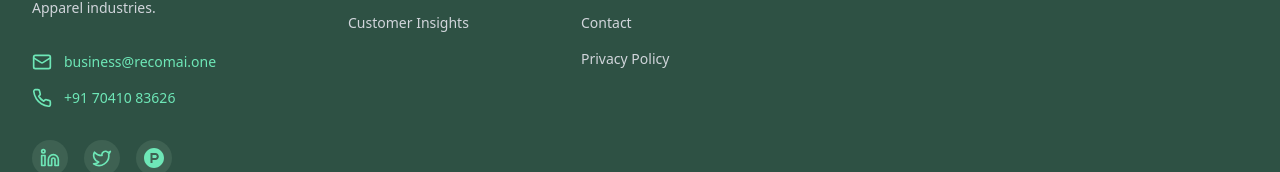
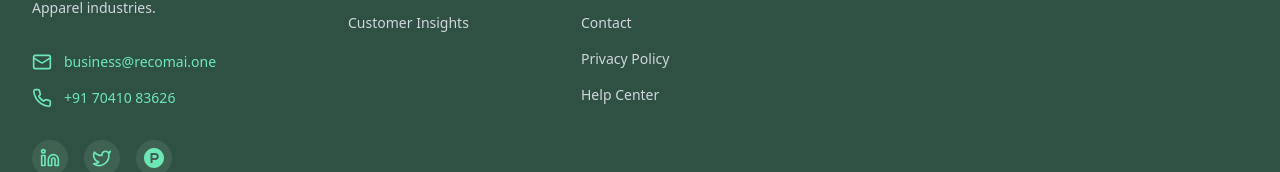
Before and after one commit to shivampb/recomai-web, a React (Vite) app: page /features in a window 1280 px wide. Shown: the part 6159-6331 px from the top of the page. Built offline with nearby package versions, Linux system fonts and the light colour scheme.

Commit message:
help page added

```diff
--- a/src/App.tsx
+++ b/src/App.tsx
@@ -10,6 +10,7 @@ import FAQ from './components/FAQ';
 import FinalCTA from './components/FinalCTA';
 import Footer from './components/Footer';
 import FeaturesPage from './pages/FeaturesPage';
+import HelpCenterPage from './pages/HelpCenterPage';
 
 function Home() {
   return (
@@ -35,6 +36,7 @@ function App() {
         <Routes>
           <Route path="/" element={<Home />} />
           <Route path="/features" element={<><FeaturesPage /><Footer /></>} />
+          <Route path="/help-center" element={<><HelpCenterPage /><Footer /></>} />
         </Routes>
       </div>
     </Router>
--- a/src/components/Footer.tsx
+++ b/src/components/Footer.tsx
@@ -16,7 +16,8 @@ const Footer: React.FC = () => {
       { name: 'Features', href: '/features' },
       { name: 'Case Studies', href: '#' },
       { name: 'Contact', href: '#' },
-      { name: 'Privacy Policy', href: '#' }
+      { name: 'Privacy Policy', href: '#' },
+      { name: 'Help Center', href: '/help-center' }
     ]
   };
 
```
Also changed, not shown: src/pages/HelpCenterPage.tsx (added).
